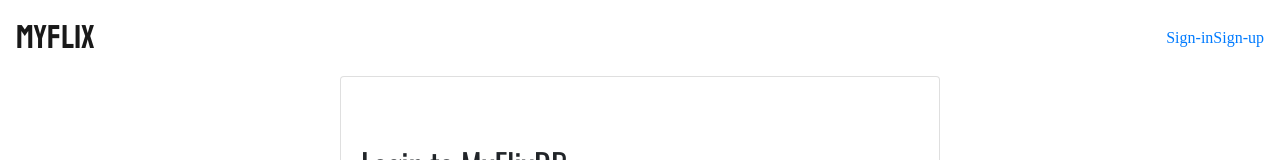
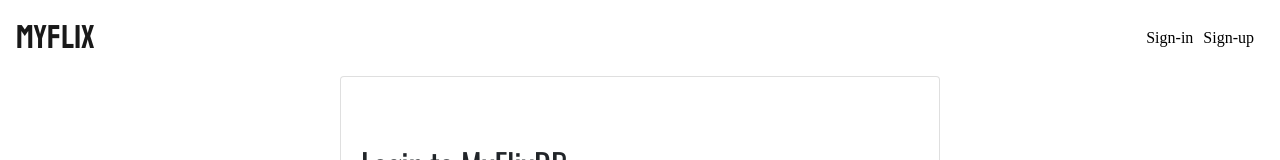
Before and after one commit to vporsnev/myFlix-client, a React (Vite) app: page / in a window 1280 px wide. Shown: the top 160 px of the page. Built offline with nearby package versions, Linux system fonts and the light colour scheme; a web font is replaced by a local one.

Commit message:
Update navbar.scss

```diff
--- a/src/components/navbar/navbar.scss
+++ b/src/components/navbar/navbar.scss
@@ -43,6 +43,7 @@
 	font-size: 33px !important;
 }
 
-.NavLink {
-	color: gray;
+a {
+	color: black;
+	margin-right: 10px;
 }
```
